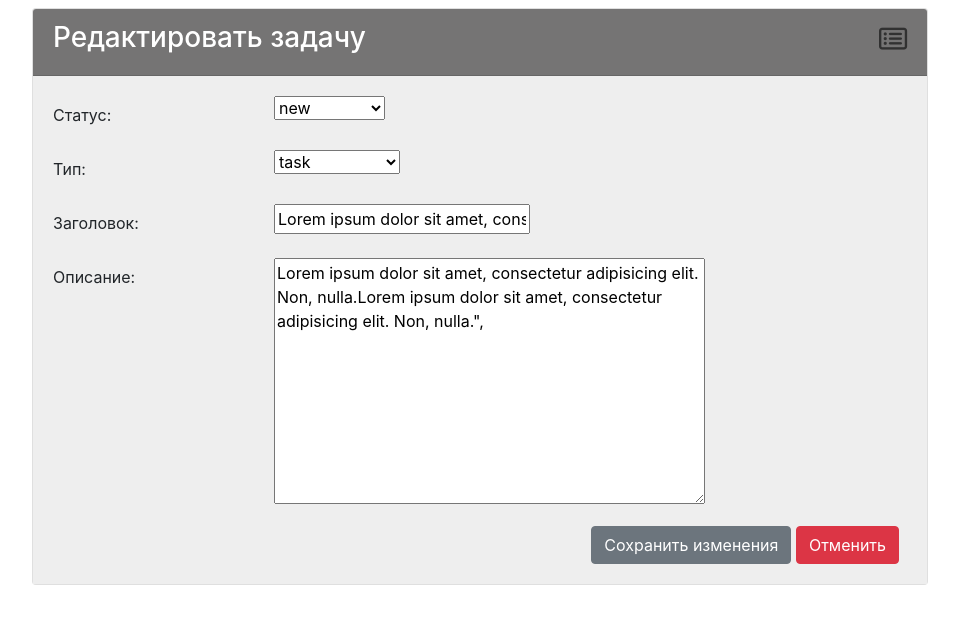
After one commit to nrbksv/issue_tracker, a Django app: page /issue/1/update in a window 1280 px wide. The commit adds this page. Shown: the top 624 px of the page, without its empty margins (160-1119 px from the left). Run offline with Django 3.2, Linux system fonts and the light colour scheme; data comes from the database, SQL or seed files in the repository; some libraries are stand-ins or nearby versions.

Commit message:
Added issue editing.

```diff
--- a/issue_tracker/issue_tracker/urls.py
+++ b/issue_tracker/issue_tracker/urls.py
@@ -15,11 +15,13 @@ Including another URLconf
 """
 from django.contrib import admin
 from django.urls import path
-from tracker.views import IssueListView, IssueDetail, NewIssue
+from tracker.views import IssueListView, IssueDetail, NewIssue, IssueUpdate
 
 urlpatterns = [
     path('admin/', admin.site.urls),
     path('', IssueListView.as_view(), name='issues-list'),
     path('issue/<int:pk>', IssueDetail.as_view(), name='issue-detail'),
     path('issue/add', NewIssue.as_view(), name='new-issue'),
+    path('issue/<int:pk>/update', IssueUpdate.as_view(), name='issue-update'),
+
 ]
--- a/issue_tracker/tracker/static/css/styles.css
+++ b/issue_tracker/tracker/static/css/styles.css
@@ -8,15 +8,27 @@
 }
 .icons {
     text-decoration: none;
+    font-size: 18px;
     color: #313131;
 }
 .icons:hover {
     color: #fff;
     text-decoration: none;
 }
-.icon-list {
-    font-size: 20px;
+.link-text {
+    text-decoration: none;
+    color: #313131;
+    font-size: 15px;
 }
+.link-text:hover {
+    text-decoration: none;
+    color: #fff;
+}
+
+.icon-list{
+    font-size: 25px;
+}
+
 .form-error {
     color: red;
     font-size: 12px;
--- a/issue_tracker/tracker/templates/issue_detail.html
+++ b/issue_tracker/tracker/templates/issue_detail.html
@@ -9,7 +9,8 @@
                {{ issue.status }}  ({{ issue.type_issue }})
             </div>
             <div>
-                <a class="icons icon-list align-middle" href="{% url 'issues-list' %}"><i class="far fa-list-alt"></i></a>
+                <a class="icons align-middle mr-2" href="{% url 'issues-list' %}"><i class="far fa-list-alt"></i></a>
+                <a class="icons" href="{% url 'issue-update' issue.id %}"><i class="far fa-edit"></i></a>
             </div>
         </div>
         <div class="card-body card-b">
--- /dev/null
+++ b/issue_tracker/tracker/templates/issue_update.html
@@ -0,0 +1,16 @@
+{% extends 'card_base.html' %}
+
+
+{% block form-header %}
+    <h3 class="">Редактировать задачу</h3>
+{% endblock %}
+
+{% block form %}
+    <form action="{% url 'issue-update' issue.id %}" method="POST">
+        {% include 'form.html' %}
+        <div class="text-right">
+            <input class="btn btn-secondary" type="submit" value="Сохранить изменения">
+            <a class="btn btn-danger mr-2" href="{% url 'issues-list' %}">Отменить</a>
+        </div>
+    </form>
+{% endblock %}
--- a/issue_tracker/tracker/templates/issues_list.html
+++ b/issue_tracker/tracker/templates/issues_list.html
@@ -11,7 +11,8 @@
                {{ issue.status }}  ({{ issue.type_issue }})
             </div>
             <div>
-                <a class="icons" href="{% url 'issue-detail' issue.id %}">Подробнее >> </a>
+                <a class="link-text mr-2" href="{% url 'issue-detail' issue.id %}">Подробнее >> </a>
+                <a class="icons" href="{% url 'issue-update' issue.id %}"><i class="far fa-edit"></i></a>
             </div>
         </div>
         <div class="card-body card-b">
--- a/issue_tracker/tracker/views.py
+++ b/issue_tracker/tracker/views.py
@@ -38,3 +38,27 @@ class NewIssue(View):
             )
             return redirect('issue-detail', pk=issue.id)
         return render(request, 'new_issue.html', {'form': form})
+
+
+class IssueUpdate(View):
+    def get(self, request, pk):
+        issue = get_object_or_404(Issue, id=pk)
+        form = IssueForm(initial={
+            'status': issue.status,
+            'type_issue': issue.type_issue,
+            'summary': issue.summary,
+            'description': issue.description
+        })
+        return render(request, 'issue_update.html', {'form': form, 'issue': issue})
+
+    def post(self, request, pk):
+        issue = get_object_or_404(Issue, id=pk)
+        form = IssueForm(data=request.POST)
+        if form.is_valid():
+            issue.status=form.cleaned_data.get('status')
+            issue.type_issue=form.cleaned_data.get('type_issue')
+            issue.summary=form.cleaned_data.get('summary')
+            issue.description=form.cleaned_data.get('description')
+            issue.save()
+            return redirect('issue-detail', pk=issue.id)
+        return render(request, 'issue_update.html', {'form': form})
```
